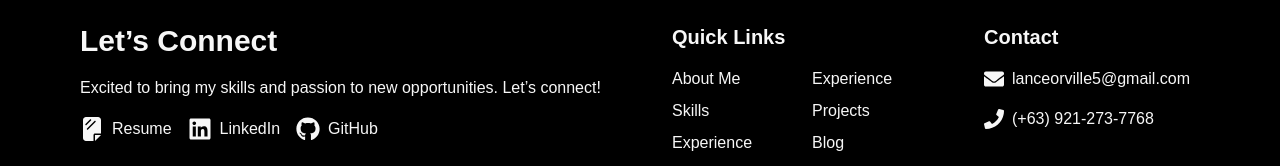
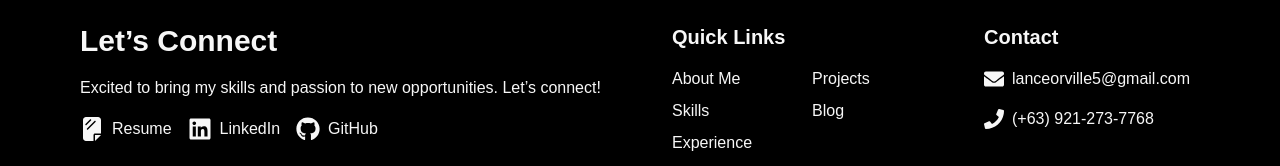
Before and after one commit to lancedalanon/my-portfolio, a Next.js app: page / in a window 1280 px wide. Shown: the part 4966-5132 px from the top of the page. Built offline with nearby package versions, Linux system fonts and the light colour scheme.

Commit message:
Add pages for experience, projects, and blog

```diff
--- a/components/Footer.tsx
+++ b/components/Footer.tsx
@@ -62,11 +62,6 @@ const QuickLinks: React.FC = () => (
         </div>
         <div className="space-y-2">
             <li>
-                <Link href="/experience" className="text-custom-100 hover:text-custom-200 transition-colors duration-300">
-                    Experience
-                </Link>
-            </li>
-            <li>
                 <Link href="/projects" className="text-custom-100 hover:text-custom-200 transition-colors duration-300">
                     Projects
                 </Link>
```
Also changed, not shown: app/blog/[id]/page.tsx (added), app/blog/page.tsx (added), app/experience/[id]/page.tsx (added), app/projects/[id]/page.tsx (added).
